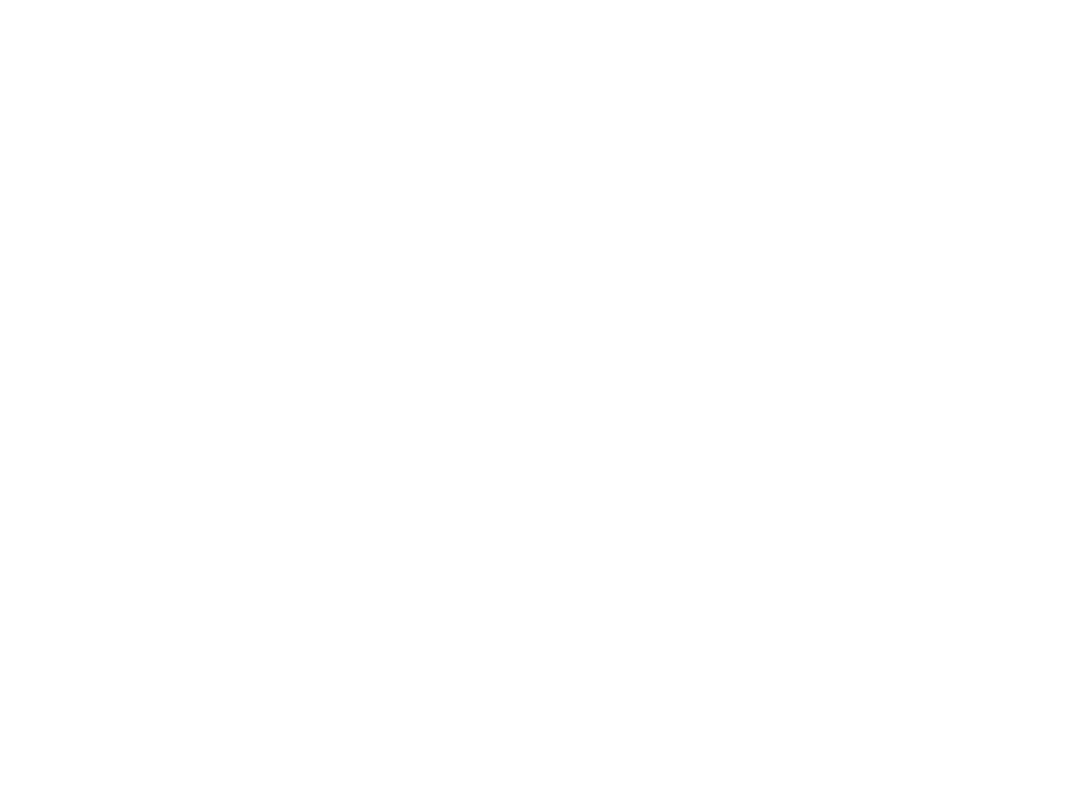
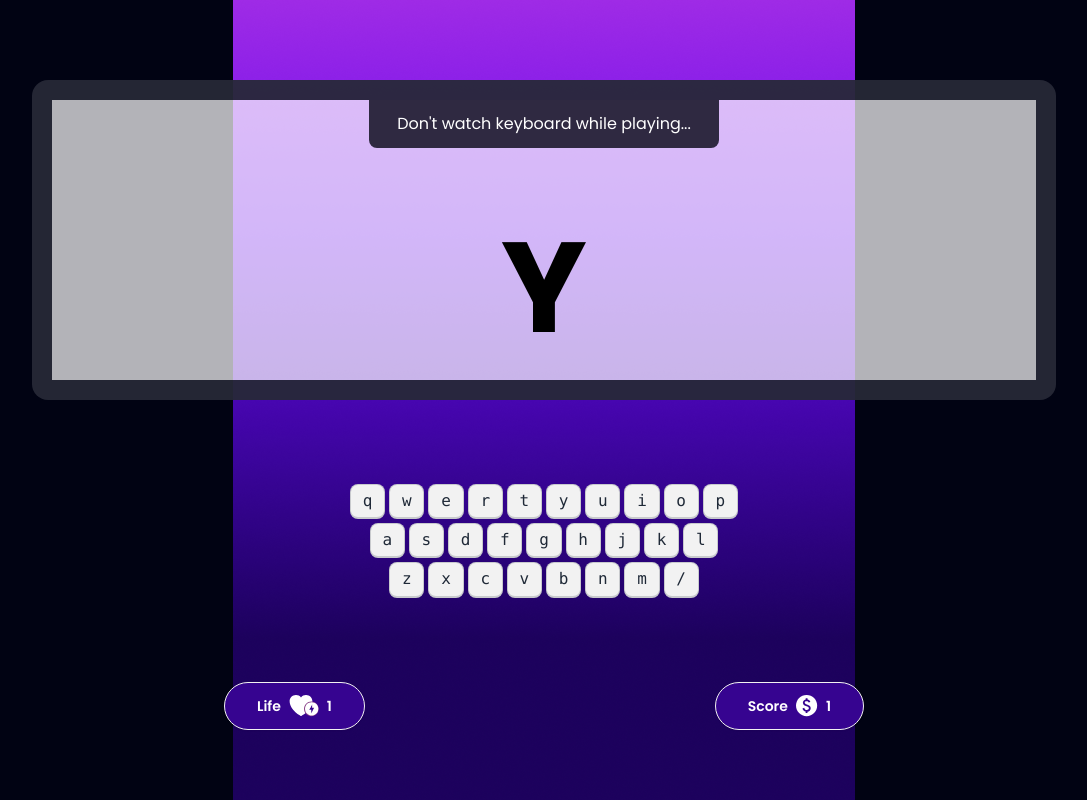
Before and after one commit to imranmashoud/alpha-clash-pro, a plain HTML site: page index.html in a window 1280 px wide. Shown: the whole page, without its empty margins (96-1183 px from the left). Drawn offline with nearby package versions, Linux system fonts and the light colour scheme.

Commit message:
Home And Second Screen HTML and Designe added

```diff
--- a/index.html
+++ b/index.html
@@ -15,9 +15,89 @@
     <!-- Custom CSS -->
     <link rel="stylesheet" href="./styles/styles.css" />
   </head>
-  <body>
-    <section class="home"></section>
-    <section class="play-ground"></section>
-    <section class="score"></section>
+  <body class="font-poppins">
+    <main
+      class="min-h-screen bg-[#010313] bg-[url(images/background.png)] bg-no-repeat bg-center"
+    >
+      <!-- Home Screen -->
+      <section
+        class="home text-white min-h-screen flex justify-center items-center hidden"
+      >
+        <div class="flex flex-col items-center gap-14">
+          <h1 class="text-9xl font-anton">Alpha Clash Pro</h1>
+          <p>Unleash Your Keyboard Kung Fu : Press “Enter” to Play</p>
+          <button class="btn bg-white text-black">Play Now</button>
+        </div>
+      </section>
+      <!-- PlayGround Start -->
+      <section class="play-ground">
+        <div class="flex flex-col items-center gap-20 pt-20">
+          <!-- Screen! -->
+          <div
+            class="artboard artboard-horizontal phone-6 border-[20px] rounded-2xl border-[#010313CC] bg-[#FFFFFFB3]"
+          >
+            <div class="flex justify-center">
+              <p class="bg-[#2F2941] py-3 px-7 rounded-b-lg text-white">
+                Don't watch keyboard while playing...
+              </p>
+            </div>
+            <div class="flex justify-center items-center h-full">
+              <p class="text-black text-9xl font-bold">Y</p>
+            </div>
+          </div>
+          <!-- Keyboard Start -->
+          <div>
+            <div class="flex justify-center gap-1 my-1 w-full">
+              <kbd class="kbd">q</kbd>
+              <kbd class="kbd">w</kbd>
+              <kbd class="kbd">e</kbd>
+              <kbd class="kbd">r</kbd>
+              <kbd class="kbd">t</kbd>
+              <kbd class="kbd">y</kbd>
+              <kbd class="kbd">u</kbd>
+              <kbd class="kbd">i</kbd>
+              <kbd class="kbd">o</kbd>
+              <kbd class="kbd">p</kbd>
+            </div>
+            <div class="flex justify-center gap-1 my-1 w-full">
+              <kbd class="kbd">a</kbd>
+              <kbd class="kbd">s</kbd>
+              <kbd class="kbd">d</kbd>
+              <kbd class="kbd">f</kbd>
+              <kbd class="kbd">g</kbd>
+              <kbd class="kbd">h</kbd>
+              <kbd class="kbd">j</kbd>
+              <kbd class="kbd">k</kbd>
+              <kbd class="kbd">l</kbd>
+            </div>
+            <div class="flex justify-center gap-1 my-1 w-full">
+              <kbd class="kbd">z</kbd>
+              <kbd class="kbd">x</kbd>
+              <kbd class="kbd">c</kbd>
+              <kbd class="kbd">v</kbd>
+              <kbd class="kbd">b</kbd>
+              <kbd class="kbd">n</kbd>
+              <kbd class="kbd">m</kbd>
+              <kbd class="kbd">/</kbd>
+            </div>
+          </div>
+          <!-- Keyboard End -->
+          <!-- Life & Score -->
+          <div class="flex justify-between w-2/4">
+            <button class="btn rounded-full bg-[#360490] text-white px-8">
+              Life
+              <img src="./images/heart.svg.svg" alt="" />
+              <span>1</span>
+            </button>
+            <button class="btn rounded-full bg-[#360490] text-white px-8">
+              Score
+              <img src="./images/doller.svg.svg" alt="" />
+              <span>1</span>
+            </button>
+          </div>
+        </div>
+      </section>
+      <section class="score"></section>
+    </main>
   </body>
 </html>
--- a/styles/styles.css
+++ b/styles/styles.css
@@ -1,5 +1,8 @@
-@import url("https://fonts.googleapis.com/css2?family=Poppins:ital,wght@0,100;0,200;0,300;0,400;0,500;0,600;0,700;0,800;0,900;1,100;1,200;1,300;1,400;1,500;1,600;1,700;1,800;1,900&display=swap");
+@import url("https://fonts.googleapis.com/css2?family=Anton&family=Poppins:ital,wght@0,100;0,200;0,300;0,400;0,500;0,600;0,700;0,800;0,900;1,100;1,200;1,300;1,400;1,500;1,600;1,700;1,800;1,900&display=swap");
 
 .font-poppins {
   font-family: "Poppins", sans-serif;
 }
+.font-anton {
+  font-family: "anton", sans-serif;
+}
```
Also changed, not shown: images/doller.svg.svg (added), images/heart.svg.svg (added).
